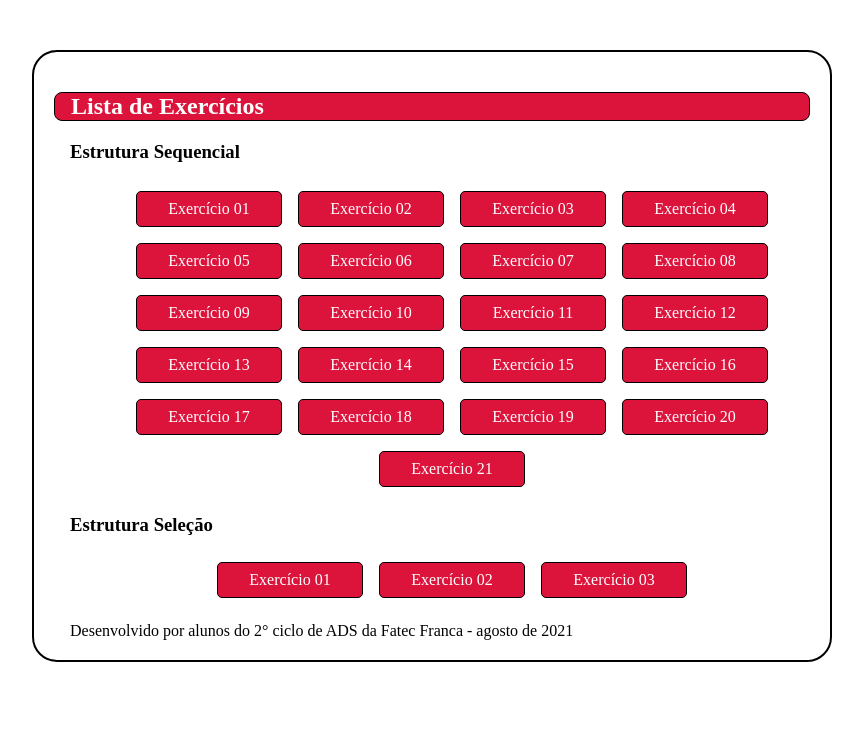
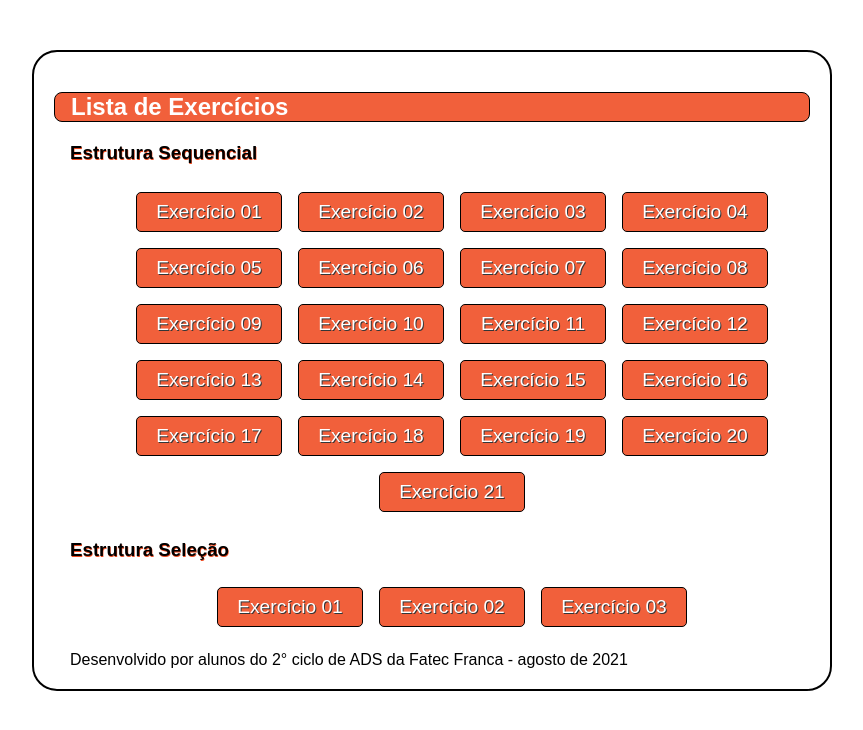
Before and after one commit to joaovictorperes/ads-ling-prog-2021, a plain HTML site: page estrutura-sequencial/menu.html in a window 1280 px wide. Shown: the whole page, without its empty margins (208-1071 px from the left). Drawn offline with Linux system fonts and the light colour scheme.

Commit message:
versao 17-08

```diff
--- a/estrutura-sequencial/assets/style.css
+++ b/estrutura-sequencial/assets/style.css
@@ -1,4 +1,9 @@
 /* estilo do corpo da página */
+:root {
+  --primary-color: rgb(241, 96, 59);
+  --secondary-color: rgb(238, 73, 31);
+  --third-color: rgb(49, 54, 56);
+}
 body {
   width: 800px; /* largura de página em pixels*/
   margin: auto; /* espaçamento externo automático à esquerda e à direita.*/
@@ -7,11 +12,20 @@ body {
   border-radius: 25px;
   padding: 20px; /* espaçamento interno nos quatro lados */
   box-sizing: border-box;
+  font-family: sans-serif;
+}
+
+ol {
+  display: flex;
+  flex-flow: row wrap;
+  justify-content: center;
+  list-style: none;
 }
 
 a {
+  font-size: 1.2rem;
   text-decoration: none;
-  background-color: crimson;
+  background-color: var(--primary-color);
   color: white;
   padding: 0.5rem;
   width: 8rem;
@@ -20,10 +34,11 @@ a {
   margin: 0.5rem;
   display: block;
   border: black solid 0.1rem;
+  text-shadow: var(--third-color) 1px 1px;
 }
 
 a:hover {
-  background-color: rgba(220, 20, 60, 0.876);
+  background-color: var(--secondary-color);
 }
 
 h1,
@@ -32,21 +47,16 @@ h2 {
   border: 0.1rem black solid;
   padding-left: 1rem;
   color: white;
-  background-color: crimson;
+  background-color: var(--primary-color);
 }
 
 h3 {
   padding-left: 1rem;
+  text-shadow: var(--secondary-color) 0.5px 0.5px;
 }
 
 button {
   border-radius: 0.5px;
-}
-
-ol {
-  display: flex;
-  flex-flow: row wrap;
-  justify-content: center;
 }
 
 /* estilo do cabeçalho do main */
@@ -54,16 +64,12 @@ header {
   margin-top: 10px;
 }
 
-footer {
-  padding-left: 1rem;
-}
-
 main {
   margin-top: 20px;
 }
 
-ol {
-  list-style: none;
+footer {
+  padding-left: 1rem;
 }
 
 div {
@@ -71,6 +77,7 @@ div {
   padding-left: 1rem;
 }
 
+/*Medias queries*/
 @media (max-width: 800px) {
   body {
     width: 430px;
```
